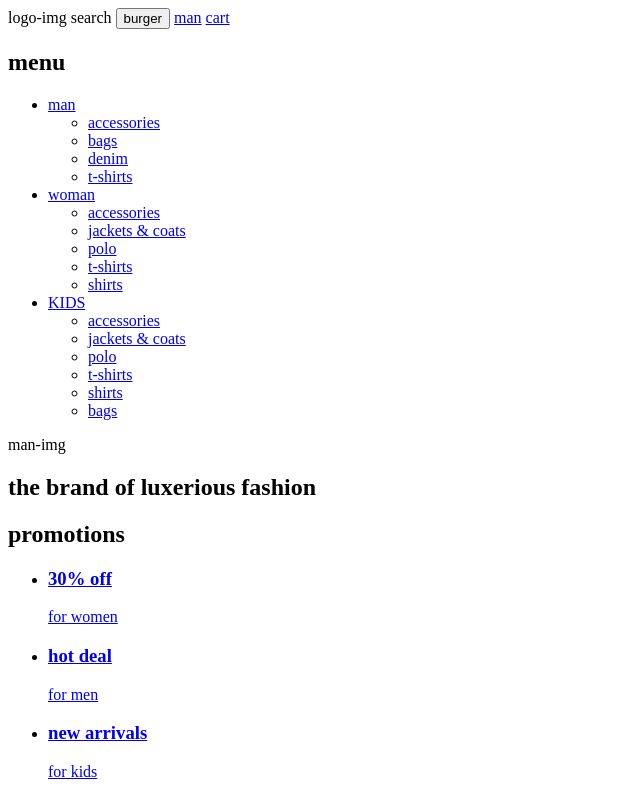
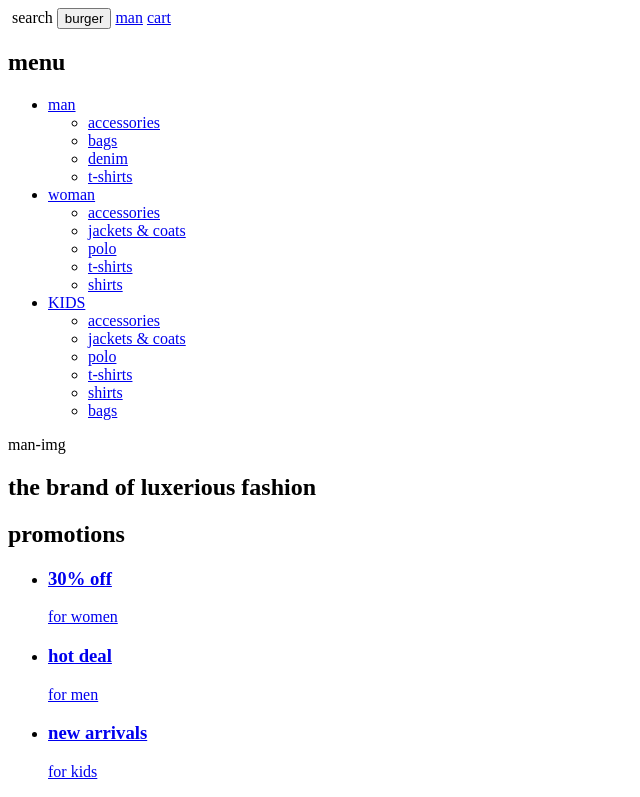
Before and after one commit to Attore/Shop, a plain HTML site: page index.html in a window 1280 px wide. Shown: the top 797 px of the page, without its empty margins (0-640 px from the left). Drawn offline with Linux system fonts and the light colour scheme.

Commit message:
некоторые изменения

```diff
--- a/index.html
+++ b/index.html
@@ -11,7 +11,7 @@
 
 <body>
     <header>
-        logo-img
+        <img src="" alt="">
         search
         <button type="button">burger</button>
         <a href="#">man</a>
```
